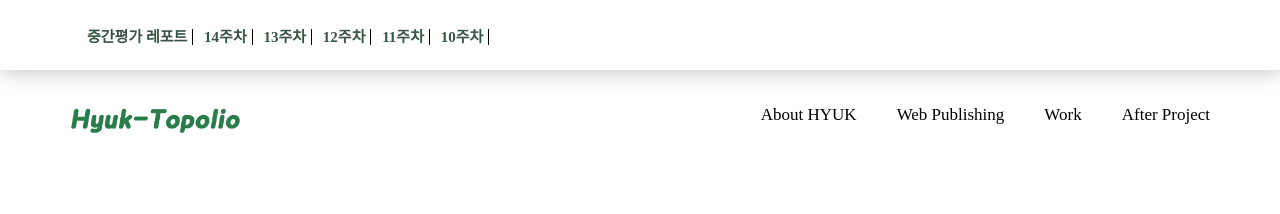
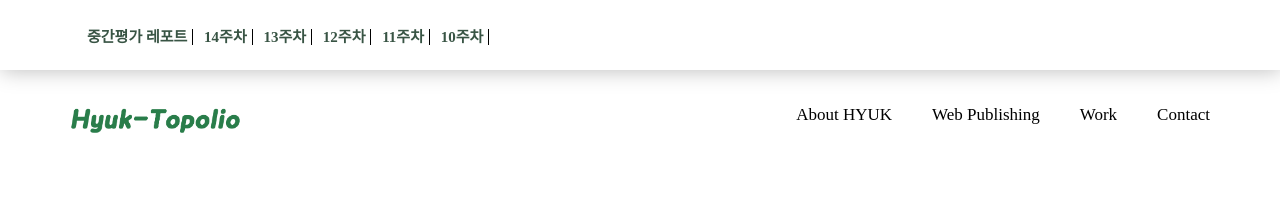
Before and after one commit to kimhxxk/kimhxxk.github.io, a plain HTML site: page index.html in a window 1280 px wide. Shown: the top 214 px of the page. Drawn offline with Linux system fonts and the light colour scheme.

Commit message:
Update index.html

```diff
--- a/index.html
+++ b/index.html
@@ -318,7 +318,7 @@
 					<li id='NBC'><a href='#section1'>About HYUK</a></li>
 					<li id='NBC'><a href='#section2'>Web Publishing</a></li>
 					<li id='NBC'><a href='#section4'>Work</a></li>
-					<li id='NBC'><a href='#section5'>After Project</a></li>
+					<li id='NBC'><a href='#section5'>Contact</a></li>
 					<div class='clear'></div>
 
 
```
